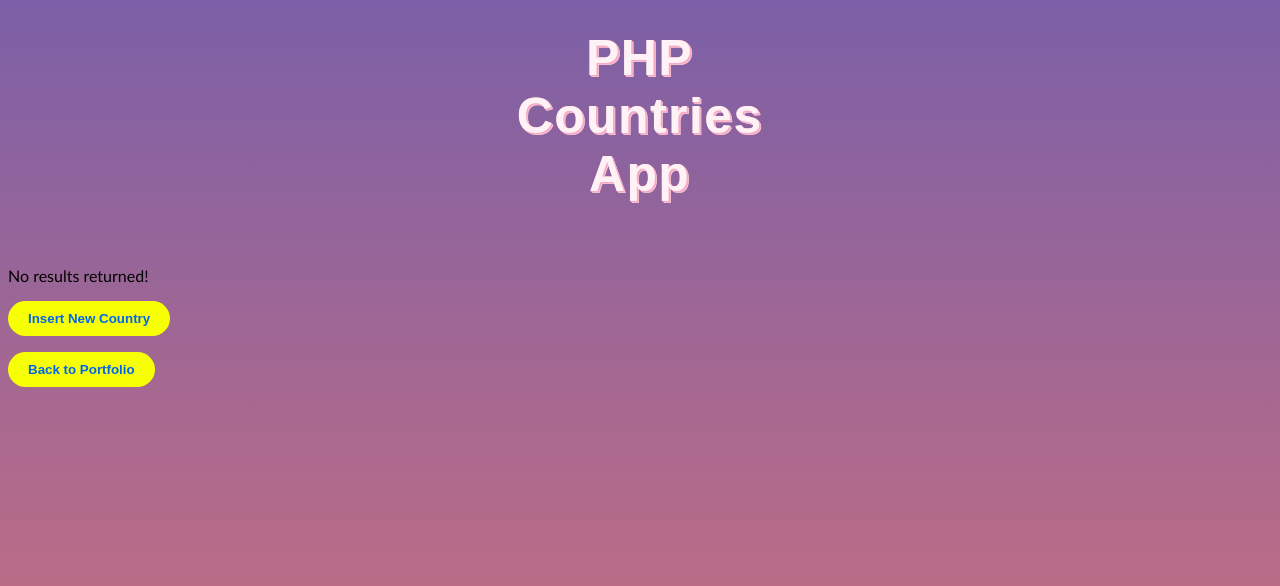
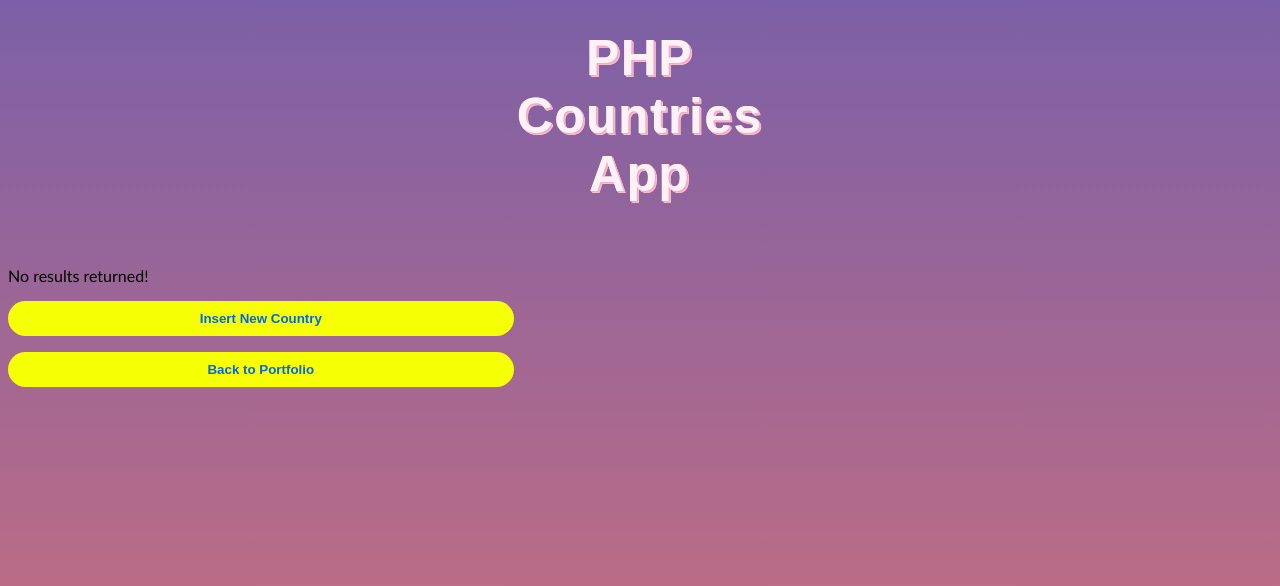
Before and after one commit to Al-1-0/PHP-Countries, a PHP site: page / in a window 1280 px wide. Shown: the part 35-621 px from the top of the page. Run offline with PHP 8.4, Linux system fonts and the light colour scheme; data that the repository does not hold is empty.

Commit message:
Update style

```diff
--- a/style.css
+++ b/style.css
@@ -107,7 +107,7 @@ button {
     border-radius: 20px;
     border: 0;
     cursor: pointer;
-    width: fit-content;
+    width: 40%;
     margin-left: auto;
     margin-right: auto;
 }
```
